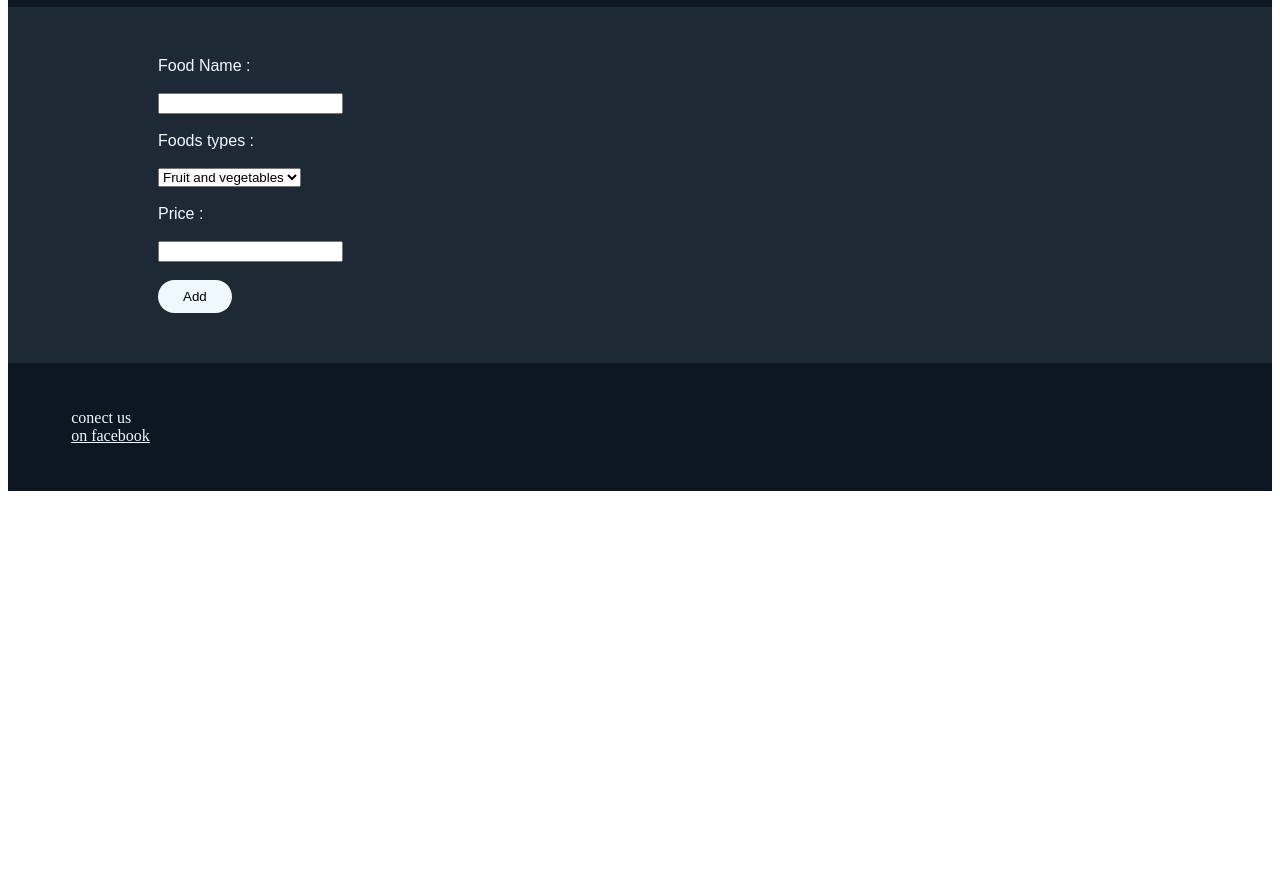
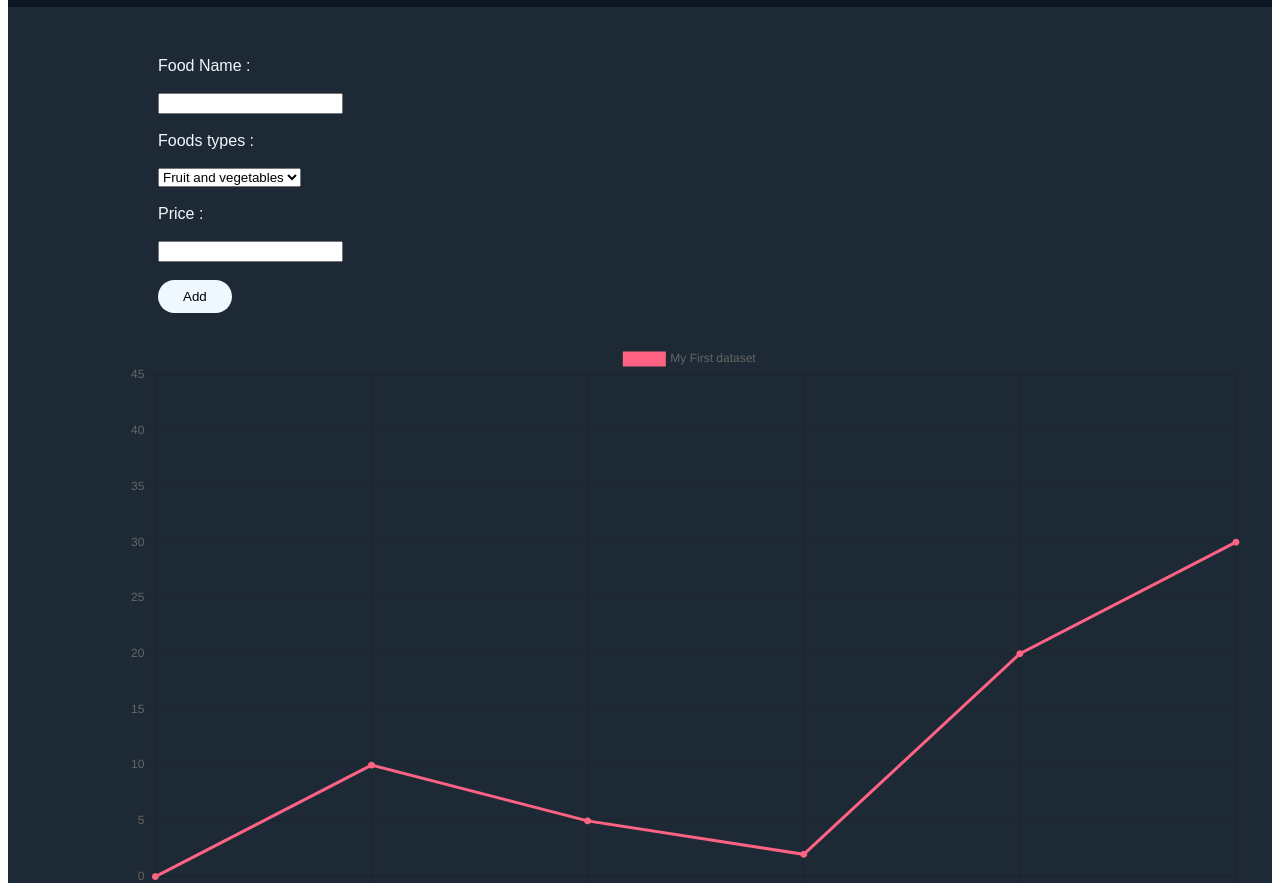
Before and after one commit to AmaniAlsmadi/Restaurant, a plain HTML site: page index.html in a window 1280 px wide. Shown: the part 96-979 px from the top of the page. Before the commit the page ends 800 px from the top, so only its background shows below. Drawn offline with nearby package versions, Linux system fonts and the light colour scheme; some packages are replaced by stand-ins of ours; a script that the page names is missing.

Commit message:
add library

```diff
--- a/index.css
+++ b/index.css
@@ -74,6 +74,8 @@ header {
      transition: all 0.3s ease 0s;
 }
 
+
+
 th, td {
   width: 100px;
   color: #ddd;
--- a/index.html
+++ b/index.html
@@ -11,6 +11,8 @@
     <link rel="preconnect" href="https://fonts.gstatic.com" crossorigin>
     <link href="https://fonts.googleapis.com/css2?family=Josefin+Sans:ital,wght@1,300&family=Oswald&display=swap"
         rel="stylesheet">
+        <script src="//cdn.jsdelivr.net/npm/sweetalert2@11"></script>
+        <script src="https://cdn.jsdelivr.net/npm/chart.js"></script>
 
 </head>
 
@@ -27,6 +29,8 @@
         <a herf="#"><button>Log in</button></a>
     </header>
     <main>
+
+
 
         <div class="div">
             <div id="sect">
@@ -59,6 +63,9 @@
                 </form>
 
             </div>
+            <div id="chart">
+                <canvas id="myChart"></canvas>
+              </div>
     </main>
     <footer>
 
@@ -66,6 +73,7 @@
             <p>conect us <br> <a href="https://www.facebook.com/engamani.sami.7">on facebook</a></p>
         </div>
     </footer>
+
     <script src="./js/app.js"></script>
 
 </body>
--- a/js/app.js
+++ b/js/app.js
@@ -31,6 +31,13 @@ function handleSubmit(event) {
      new Food(foodId, foodName, foodType, price);
 
     //console.log(foodId, foodName, foodType, price);
+    Swal.fire({
+        position: 'top',
+        icon: 'success',
+        title: 'Your work has been saved',
+        showConfirmButton: false,
+        timer: 1500
+      })
 
     saveData();
 
@@ -48,3 +55,33 @@ function saveData() {
     console.log(menu);
 
 }
+
+
+const labels = [
+    'January',
+    'February',
+    'March',
+    'April',
+    'May',
+    'June',
+  ];
+const data = {
+    labels: labels,
+    datasets: [{
+      label: 'My First dataset',
+      backgroundColor: 'rgb(255, 99, 132)',
+      borderColor: 'rgb(255, 99, 132)',
+      data: [0, 10, 5, 2, 20, 30, 45],
+    }]
+  };
+
+  const config = {
+    type: 'line',
+    data: data,
+    options: {}
+  };
+
+  const myChart = new Chart(
+    document.getElementById('myChart'),
+    config
+  );
--- a/js/statistics.js
+++ b/js/statistics.js
@@ -19,7 +19,7 @@ function Food(foodId, foodName,foodType, price) {
 
 
     const myTable = document.getElementById('myTable');
-    const newRow = myTable.insertRow();
+    const newRow = myTable.insertRow(1);
     const cell1 = newRow.insertCell(0);
     const cell2 = newRow.insertCell(1);
     const cell3 = newRow.insertCell(2);
```
Also changed, not shown: statistics.html (+3 -0 lines).
